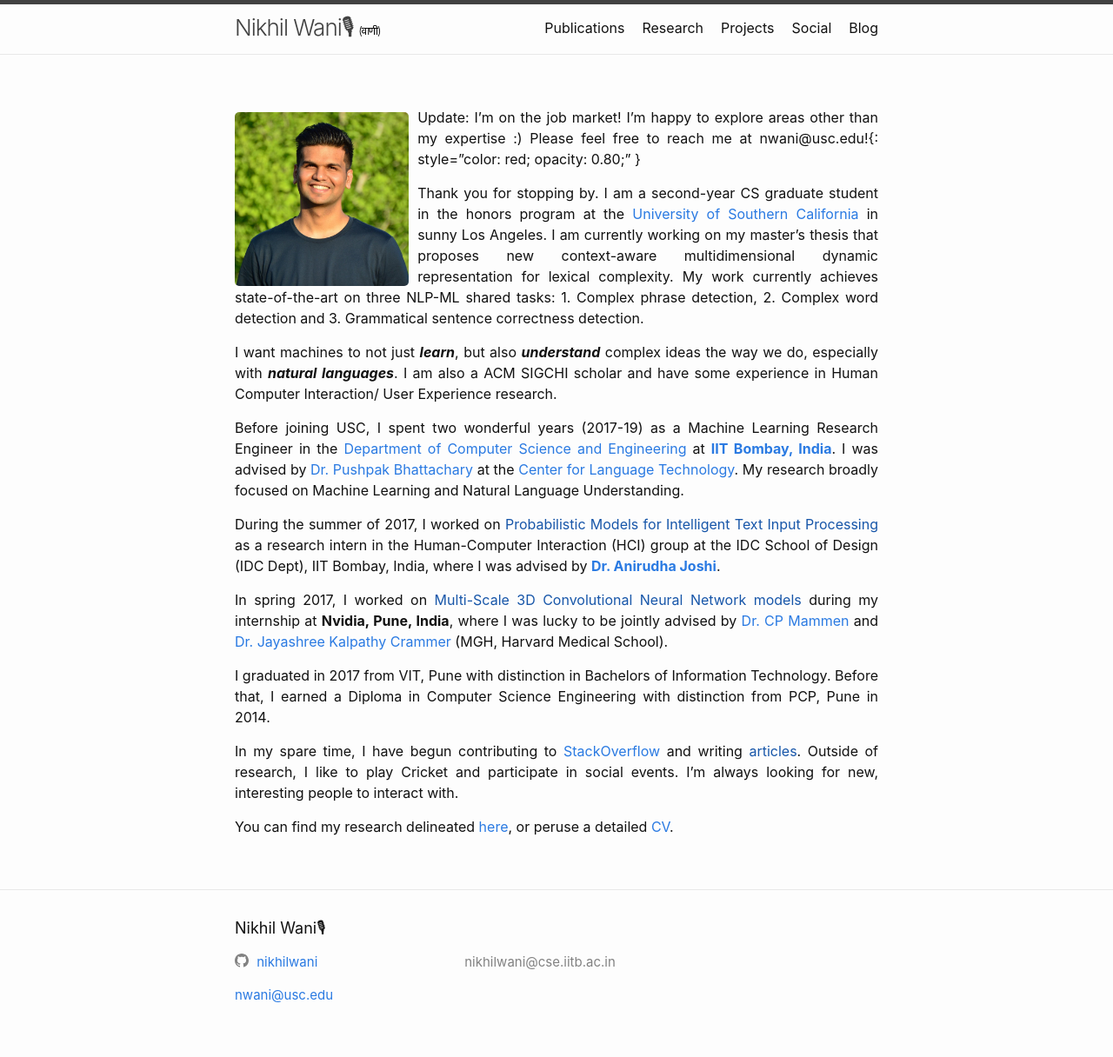
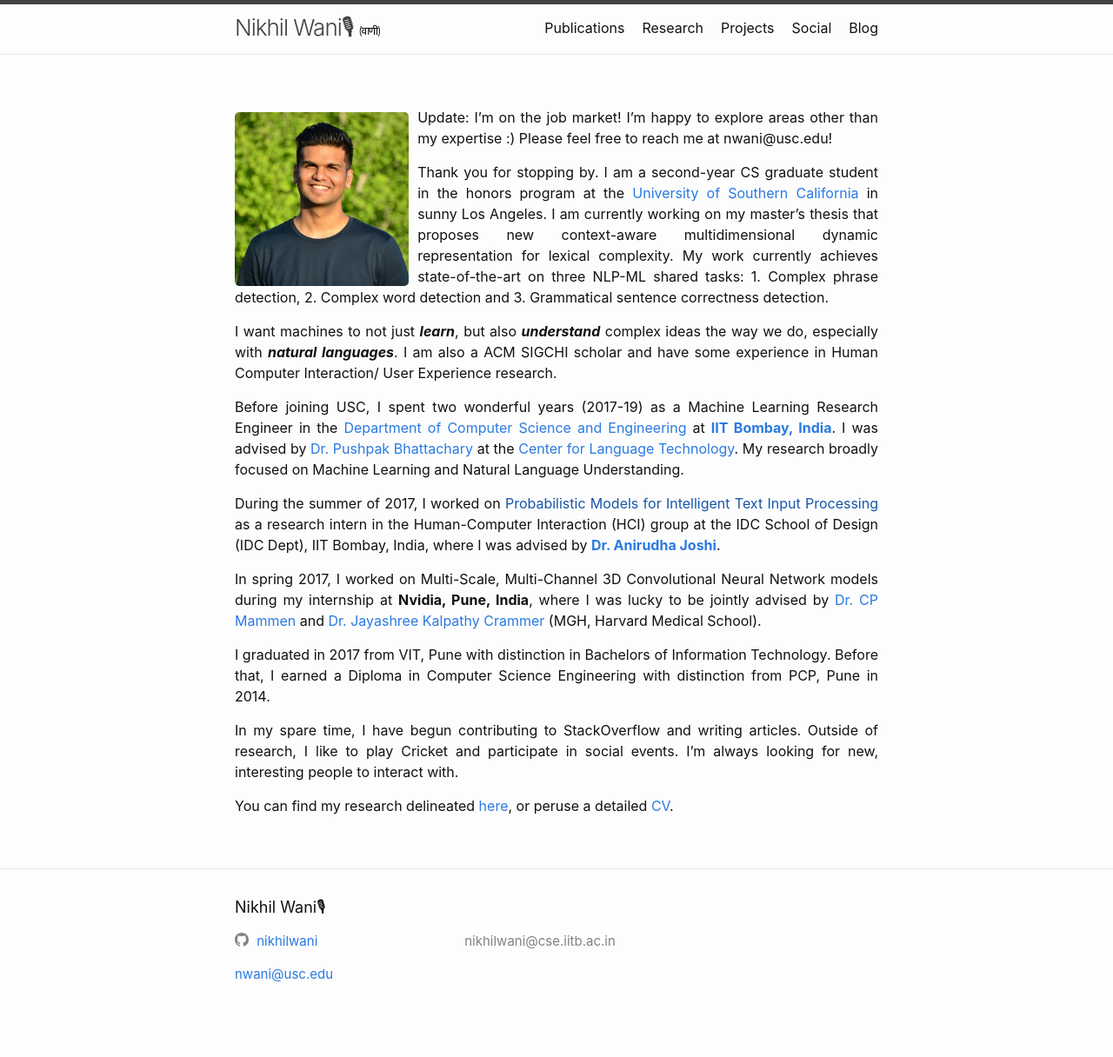
Before and after one commit to nikhilwani/nikhilwani.github.io, a Jekyll site: the page built from index.md, in a window 1280 px wide. Shown: the whole page at 87% size. Built offline with Jekyll 4.4.1, drawn with Linux system fonts in a browser that asks for light colours; comment, search, counter and statistics services are not loaded; after the commit the page ends 1192 px from its top, so only the background shows below that.

Commit message:
Update index.md

```diff
--- a/index.md
+++ b/index.md
@@ -64,7 +64,7 @@
 
 </div>
 
- Update: I'm on the job market! I'm happy to explore areas other than my expertise :) Please feel free to reach me at nwani@usc.edu!{: style="color: red; opacity: 0.80;" }
+Update: I'm on the job market! I'm happy to explore areas other than my expertise :) Please feel free to reach me at nwani@usc.edu!
 
 Thank you for stopping by. I am a second-year CS graduate student in the honors program at the [University of Southern California](https://www.usc.edu/) in sunny Los Angeles. I am currently working on my master's thesis that proposes new context-aware multidimensional dynamic representation for lexical complexity. My work currently achieves state-of-the-art on three NLP-ML shared tasks: 1. Complex phrase detection, 2. Complex word detection and 3. Grammatical sentence correctness detection.
 
@@ -74,12 +74,12 @@
 
 During the summer of 2017, I worked on [Probabilistic Models for Intelligent Text Input Processing]() as a research intern in the Human-Computer Interaction (HCI) group at the IDC School of Design (IDC Dept), IIT Bombay, India, where I was advised by **[Dr. Anirudha Joshi](http://www.idc.iitb.ac.in/~anirudha/){:target="_blank"}**.
 
-In spring 2017, I worked on [Multi-Scale 3D Convolutional Neural Network models]() during my internship at **Nvidia, Pune, India**, where I was lucky to be jointly advised by [Dr. CP Mammen](https://in.linkedin.com/in/cp-mammen-7690735) and [Dr. Jayashree Kalpathy Crammer](https://connects.catalyst.harvard.edu/Profiles/display/Person/102986) (MGH, Harvard Medical School).
+In spring 2017, I worked on Multi-Scale, Multi-Channel 3D Convolutional Neural Network models during my internship at **Nvidia, Pune, India**, where I was lucky to be jointly advised by [Dr. CP Mammen](https://in.linkedin.com/in/cp-mammen-7690735) and [Dr. Jayashree Kalpathy Crammer](https://connects.catalyst.harvard.edu/Profiles/display/Person/102986) (MGH, Harvard Medical School).
 
 
 I graduated in 2017 from VIT, Pune with distinction in Bachelors of Information Technology. Before that, I earned a Diploma in Computer Science Engineering with distinction from PCP, Pune in 2014.
 
 
-In my spare time, I have begun contributing to [StackOverflow](https://stackoverflow.com/users/9370096/nikhil-wani.){:target="_blank"} and writing [articles](). Outside of research, I like to play Cricket and participate in social events. I'm always looking for new, interesting people to interact with.
+In my spare time, I have begun contributing to StackOverflow and writing articles. Outside of research, I like to play Cricket and participate in social events. I'm always looking for new, interesting people to interact with.
 
 You can find my research delineated [here](http://localhost:4000/research/), or peruse a detailed [CV](http://localhost:4000/research/).
```
